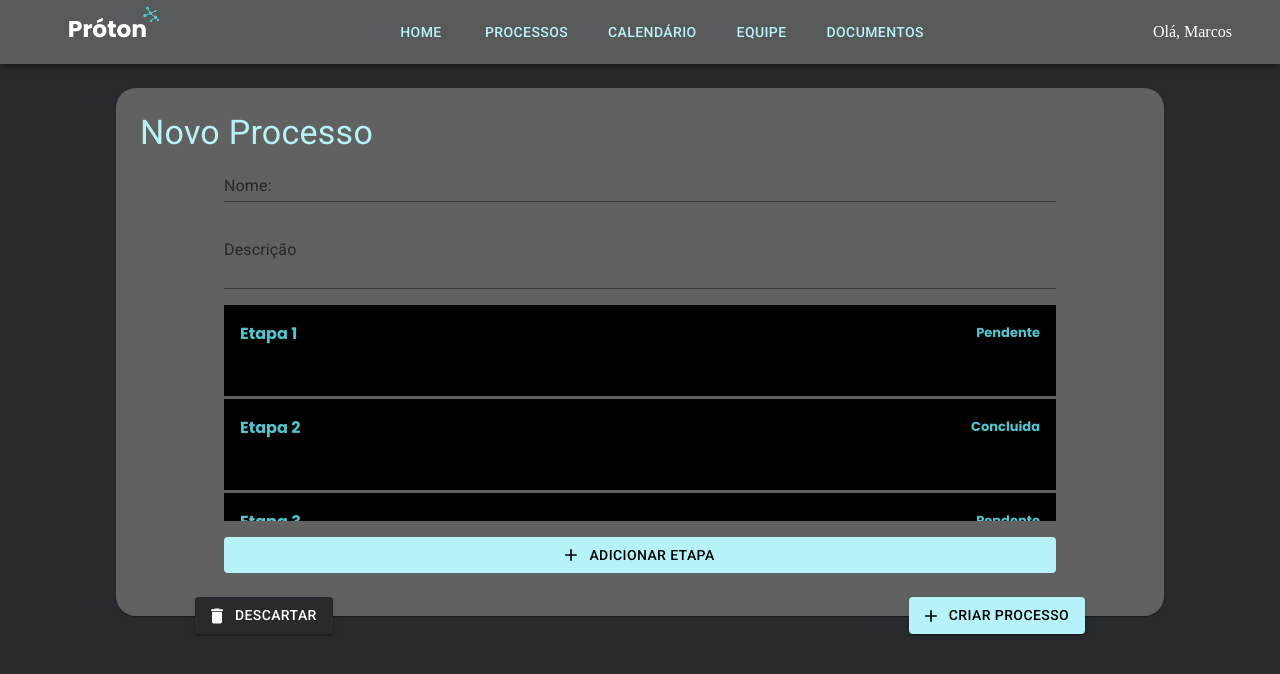
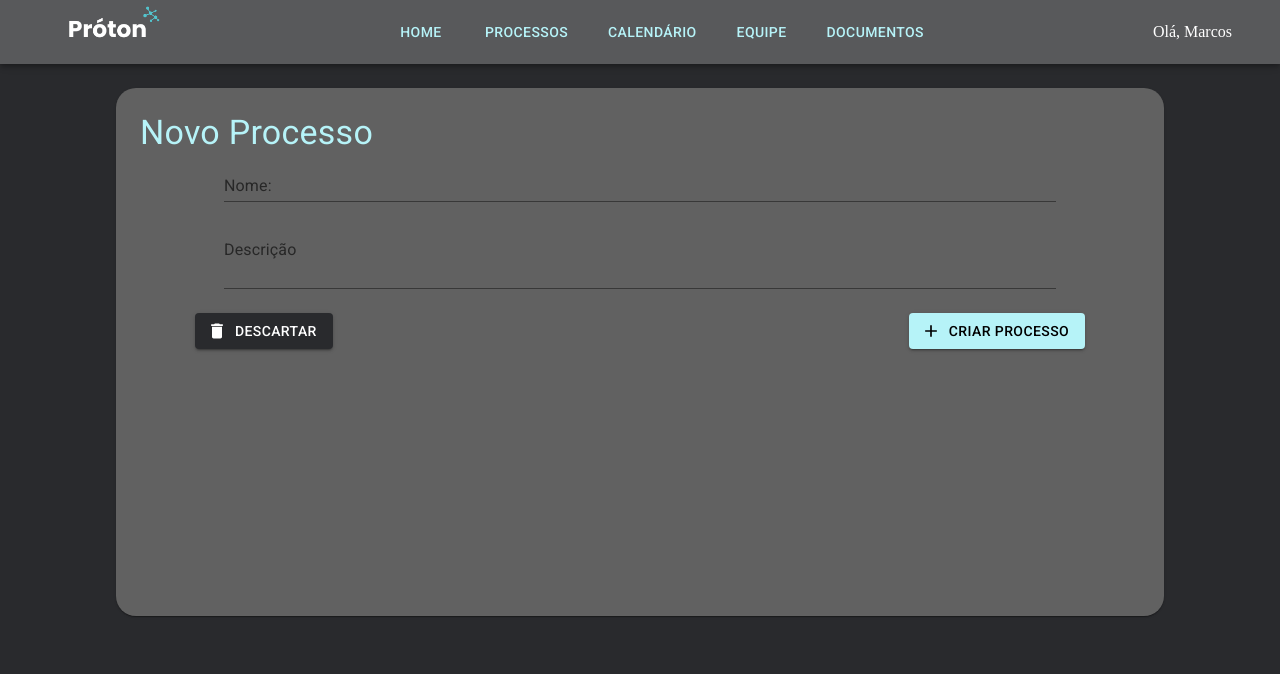
Before and after one commit to m-u-l-a-s/PROTON, a React (Create React App) app in the folder api_proton/: page /novoProjeto in a window 1280 px wide. Shown: the top 674 px of the page. Built offline with nearby package versions, Linux system fonts and the light colour scheme; no server answers.

Commit message:
alterações para ficar de acordo com o banco

```diff
--- a/api_proton/src/pages/novaEtapa/NovaEtapa.tsx
+++ b/api_proton/src/pages/novaEtapa/NovaEtapa.tsx
@@ -82,16 +82,7 @@ export const NovaEtapa = () => {
 
             <div style={{ display: "flex", flexDirection: "column" }}>
               <div style={{ display: "flex", flexDirection: "row", marginBottom: "20px", gap: 5}}>
-                <Grid>
-                <TextField
-                  id="standard-multiline-static-criador"
-                  label="Criador:"
-                  variant="standard"
-                  sx={{ width: "19vw", borderBottom: "none", marginRight: "16px" }}
-                  value={Criador}
-                  onChange={(e: { target: { value: SetStateAction<string> } }) => setCriador(e.target.value)}
-                />
-                  </Grid>
+
 
                 <Grid>
                 <TextField
@@ -104,16 +95,7 @@ export const NovaEtapa = () => {
                 />
                 </Grid>
 
-                <Grid>
-                <TextField
-                  id="standard-multiline-static-responsavel"
-                  label="Envolvidos:"
-                  variant="standard"
-                  sx={{ width: "21.3vw", borderBottom: "10px" }}
-                value={Envolvidos}
-                onChange={(e: { target: { value: SetStateAction<string> } }) => setEnvolvidos(e.target.value)}
-                />
-                </Grid>
+
 
               </div>
 
--- a/api_proton/src/pages/novoProjeto/NovoProjeto.tsx
+++ b/api_proton/src/pages/novoProjeto/NovoProjeto.tsx
@@ -17,28 +17,7 @@ import React, { useEffect, useState } from 'react';
 
 export const NovoProjeto = () => {
 
-    const [etapa,setEtapa] = useState([
-        {etapa_nome:"Etapa 1", etapa_ordem: "Pendente", desc: "descrição bla bla bla"},
-        {etapa_nome:"Etapa 2", etapa_ordem: "Concluida", desc: "descrição bla bla bla"},
-        {etapa_nome:"Etapa 3", etapa_ordem: "Pendente", desc: "descrição bla bla bla"},
-    ])
 
-    const get_etapa = async () => {
-        try {
-            const response = await fetch("http://localhost:5000/get_etapa")
-            const jsonData = await response.json()
-
-            setEtapa(jsonData)
-            console.log(etapa)
-        } catch (error:any) {
-            console.log(error.message)
-        }
-    }
-
-    //[] como segundo argumento impede de fazer request 24/7, fazendo apenas uma request
-    useEffect(() => {
-        get_etapa();
-    }, [])
 
     return (
         // <><Grid display="flex" alignItems="center" justifyContent="center" maxHeight="100vh" sx={{gap:3}}>
@@ -70,44 +49,8 @@ export const NovoProjeto = () => {
 
                         </Grid>
 
-                        <Grid  >
-
-                              <Box sx={{ height: "27vh", overflowY: 'auto', gap:1}} >
 
 
-
-
-
-                                   {
-                                    etapa.map((etapa) =>(
-
-                                        <Steps
-                                        nEtapa={etapa.etapa_nome}
-                                        status={etapa.etapa_ordem}
-                                        desc={etapa.desc}
-
-                                        />
-                                    )
-
-
-
-                                    )
-
-
-                                   }
-
-
-                              </Box>
-
-
-
-
-                        </Grid>
-
-                        <Grid item>
-                            <Button component={Link} to="/NovaEtapa" variant="contained" disableElevation startIcon={<AddIcon />} sx={{ width: "65vw" }}>Adicionar Etapa</Button>
-
-                        </Grid>
 
 
                     </Box>
@@ -118,7 +61,7 @@ export const NovoProjeto = () => {
                     <Box display="flex" flexDirection="row" alignItems="flex-end" sx={{ gap: 72, marginTop: 3 }}>
 
                         <Button variant="contained" startIcon={<DeleteIcon />} sx={{ background: "#292A2D", color: "white" }}>Descartar</Button>
-                        <Button variant="contained" startIcon={<AddIcon />}>Criar Processo</Button>
+                        <Button variant="contained" startIcon={<AddIcon />} component={Link} to="/visualizarProjeto">Criar Processo</Button>
 
 
                     </Box>
```
